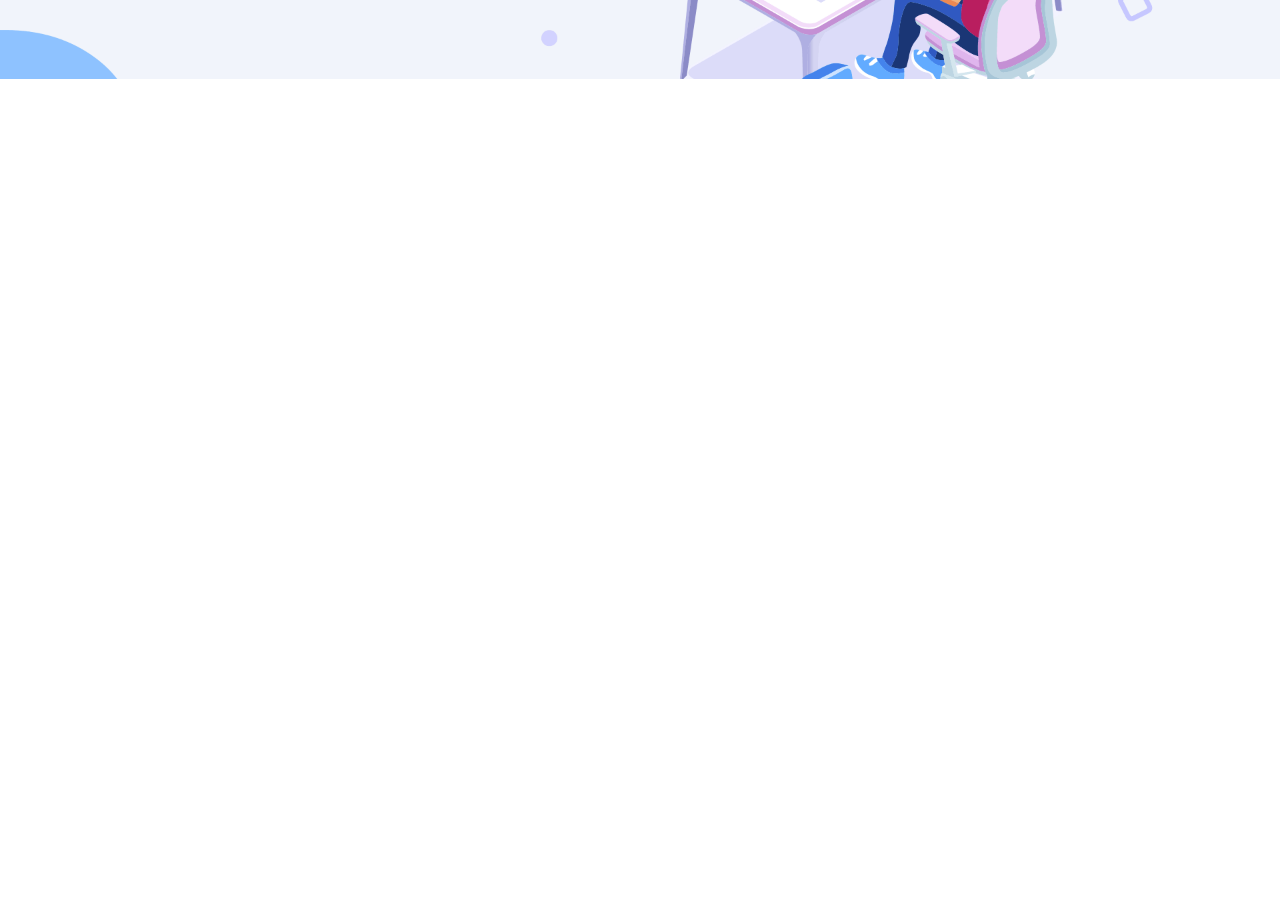
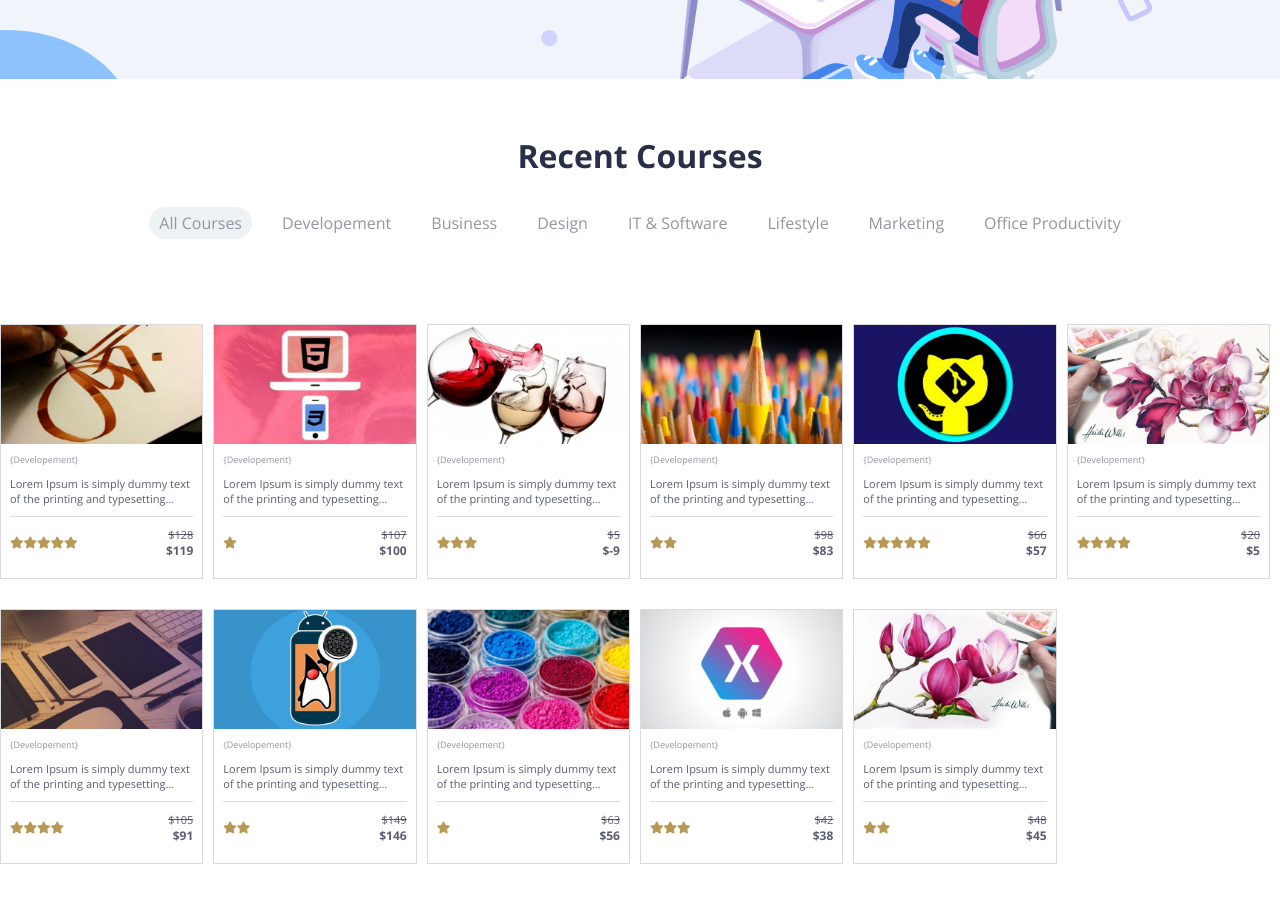
Before and after one commit to FedeFigio/proj-html-vuejs, a website: page index.html in a window 1280 px wide. Shown: the part 1182-2084 px from the top of the page. Before the commit the page ends 1396 px from the top, so only its background shows below. Drawn offline with nearby package versions, Linux system fonts and the light colour scheme.

Commit message:
wp risoluzione 1200 px

```diff
--- a/index.html
+++ b/index.html
@@ -127,8 +127,30 @@
                 </div>
             </section>
             <!-- RECENT COURSES -->
-            <section class="recent-courses">
+            <section class="recent-courses flex column a-center">
+                <h1>Recent Courses</h1>
+                <ul class="flex">
+                    <li :class="index == categorySet ? 'active':''" v-for="(cat, index) in category" :key="index" @click="setCategory(cat)">{{cat.name}}</li>
+                </ul>
                 <div class="row flex j-start wrap">
+
+
+                    <div v-if="index < 11" class="card flex column" v-for="(course, index) in filteredCourses" :key="index">
+                        <img :src="`dist/img/${course.cover}`" alt="">
+                        <div class="info flex column">
+                            <span class="category">{Developement}</span>
+                            <span class="description">{{course.description}}</span>
+                            <div class="price-vote flex between a-center">
+                                <div class="vote flex">
+                                    <i v-for="(star, index) in course.vote" :key="index" class="fas fa-star"></i>
+                                </div>
+                                <div class="price flex column a-end">
+                                    <span class="discount">${{course.price}}</span>
+                                    <span class="int">${{course.price - course.discount}}</span>
+                                </div>
+                            </div>
+                        </div>
+                    </div>
 
                 </div>
             </section>
--- a/src/js/app.js
+++ b/src/js/app.js
@@ -12,22 +12,24 @@ let app = new Vue({
             social: social,
             category: category,
             developmentCourses: [],
-            filteredCourses: [],
-            categorySet: null
+            filteredCourses: courses,
+            categorySet: 0
         }
     },
     methods: {
         setCategory(cat) {
             this.categorySet = cat.category
             console.log(this.categorySet);
-        },
-        courseFiltered(course) {
+            this.filteredCourses = []
             this.courses.forEach((element) => {
+                if (cat.category == 0) {
+                    this.filteredCourses.push(element)
+                }
                 if (element.category == this.categorySet) {
                     this.filteredCourses.push(element)
                 }
             })
-        }
+        },
     },
     mounted() {
         // push dei corsi development in un array
--- a/src/js/category.js
+++ b/src/js/category.js
@@ -1,4 +1,8 @@
 const category = [{
+        name: "All Courses",
+        category: "0"
+    },
+    {
         name: "Developement",
         category: "1"
     },
--- a/src/scss/partials/_Button-input-card.scss
+++ b/src/scss/partials/_Button-input-card.scss
@@ -4,7 +4,7 @@
     align-items: center;
     .search-button {
         color: white;
-        background-color: #457992;
+        background-color: $bostonBlue;
         height: 30px;
         min-width: 40px;
         i {
--- a/src/scss/partials/_main.scss
+++ b/src/scss/partials/_main.scss
@@ -13,6 +13,7 @@ main {
         background-repeat: no-repeat;
         .container-banner {
             .description {
+                color: $ebonyClay;
                 h1 {
                     font-size: 32px;
                 }
@@ -23,9 +24,30 @@ main {
         }
     }
     section.recent-courses {
+        color: $ebonyClay;
         padding: 55px 0;
+        &>* {
+            margin-bottom: 30px;
+        }
+        h1 {
+            font-size: 32px;
+        }
+        ul {
+            li {
+                margin: 0 10px;
+                padding: 5px 10px;
+                opacity: .5;
+                &.active {
+                    background-color: $mystic;
+                    border-radius: 99999px;
+                }
+            }
+        }
         .row {
             padding-top: 25px;
+            .card {
+                margin-top: 30px;
+            }
         }
     }
 }
```
Also changed, not shown: dist/css/app.css, dist/js/app.js.
